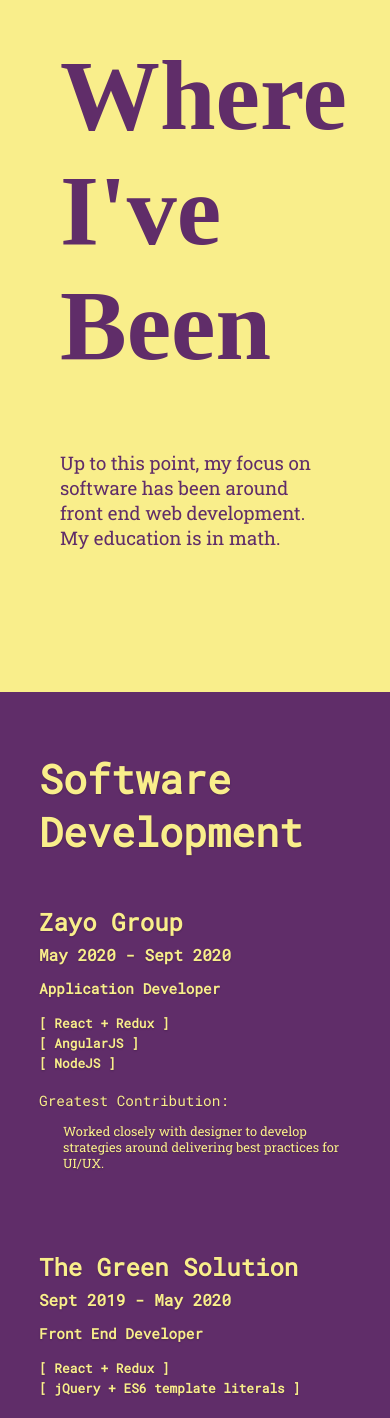
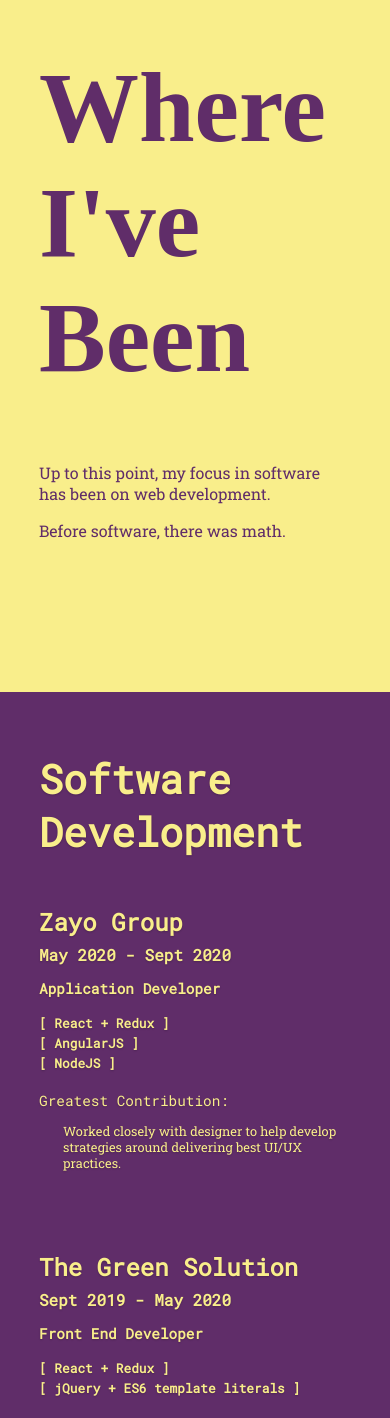
Before and after one commit to amandahussey/amandahussey.com, a React (Create React App) app: page / in a window 390 px wide. Shown: the part 2009-3427 px from the top of the page. Built offline with nearby package versions, Linux system fonts and the light colour scheme; a web font is replaced by a local one.

Commit message:
tweak copy + styling

```diff
--- a/src/components/About/About.js
+++ b/src/components/About/About.js
@@ -15,22 +15,24 @@ class About extends Component {
     render (){
 
         return (
+
             this.props.past ?
 
             <div id='about--past' className='about-container'>
-                <div id='about-section--past'>
+                <div id='about-section--past' className='about-section'>
                     <h1>Where I've Been</h1>
-                    <h3>Up to this point, my focus on software has been around front end web development. My education is in math. </h3>
+                    <h3>Up to this point, my focus in software has been on web development.</h3>
+                    <h3>Before software, there was math.</h3>
                 </div>
             </div>
 
             :
 
             <div id='about--future' className='about-container'>
-                <div id='about-section--future'>
+                <div id='about-section--future' className='about-section'>
                     <h1>Where I'm Going</h1>
-                    <h3>My dream is to create my own video game.</h3>
-                    <h3>So I'm putting my software skillz toward game development, starting with Unity/C#.</h3>
+                    <h3>My dream is to create video games.</h3>
+                    <h3>I'm starting with Unity/C#.</h3>
                     <h3>Stay tuned for updates!</h3>
                 </div>
             </div>
--- a/src/components/About/About.scss
+++ b/src/components/About/About.scss
@@ -31,8 +31,9 @@
     font-weight: normal;
 }
 
-.about__section {
-    margin: 60px;
+.about-section {
+    width: 80vw;
+    margin: auto;
     // animation: slide-in-1 1s linear;
     // animation-play-state: paused;
     // animation-delay: calc(var(--scroll-1) * -1s);
@@ -43,20 +44,23 @@
 }
 
 #about-section--past {
-    margin: 60px;
     // animation: slide-in-1 1s linear;
     // animation-play-state: paused;
     // animation-delay: calc(var(--scroll-1) * -1s);
 }
 
 #about-section--future {
-    margin: 60px;
     // animation: slide-in-2 1s linear;
     // animation-play-state: paused;
     // animation-delay: calc(var(--scroll-2) * -1s);
 }
 
 @media only screen and (max-width: 600px) {
+
+    .about-section h3 {
+        font-size: 1em;
+    }
+
     @keyframes slide-in-1 {
         from {
             transform: translateX(100px);
--- a/src/components/Resume/Resume.js
+++ b/src/components/Resume/Resume.js
@@ -34,7 +34,7 @@ class Resume extends Component {
                         <div className='resume-section__description'>
                             <div className='resume-section__description__greatest-moment'>Greatest Contribution:</div>
                             <div className='resume-section__description__paragraph'>
-                                <p>Worked closely with designer to develop strategies around delivering best practices for UI/UX.</p>
+                                <p>Worked closely with designer to help develop strategies around delivering best UI/UX practices.</p>
                             </div>
                             {/* <p className='resume-section__description__takeaway'>I value UI/UX.</p> */}
                         </div>
@@ -55,7 +55,7 @@ class Resume extends Component {
                         <div className='resume-section__description'>
                             <div className='resume-section__description__greatest-moment'>Proudest Moment:</div>
                             <div className='resume-section__description__paragraph'>
-                                <p>Led 10+ project scoping meetings in Q4 2019, which received positive feedback all around!</p>
+                                <p>Led 10+ project scoping meetings, which received positive feedback all around!</p>
                                 <p>I enjoyed being a go-between of sorts, helping bridge the gap between techincal and non-technical.</p>
                             </div>
                             {/* <p className='resume-section__description__takeaway'>I bridge the gap between technical and non-technical.</p> */}
@@ -104,14 +104,14 @@ class Resume extends Component {
                             </div>
                             <div className='resume-section__description'>
                                 <div className='resume-section__sub-title'>
-                                    <h3>Math Teaching Assistant</h3>
+                                    <h3>Teaching Assistant</h3>
                                     <h3>Aug 2014 - Oct 2015</h3>
                                 </div>
                                 <p>Awarded Honorable Mention for Outstanding Teaching</p>
                             </div>
                             <div className='resume-section__description'>
                                 <div className='resume-section__sub-title'>
-                                    <h3>B.S. in Mathematics</h3>
+                                    <h3>Bachelor of Science in Mathematics</h3>
                                     <h3>Aug 2010 - May 2014</h3>
                                 </div>
                                 <p>Magna Cum Laude</p>
```
